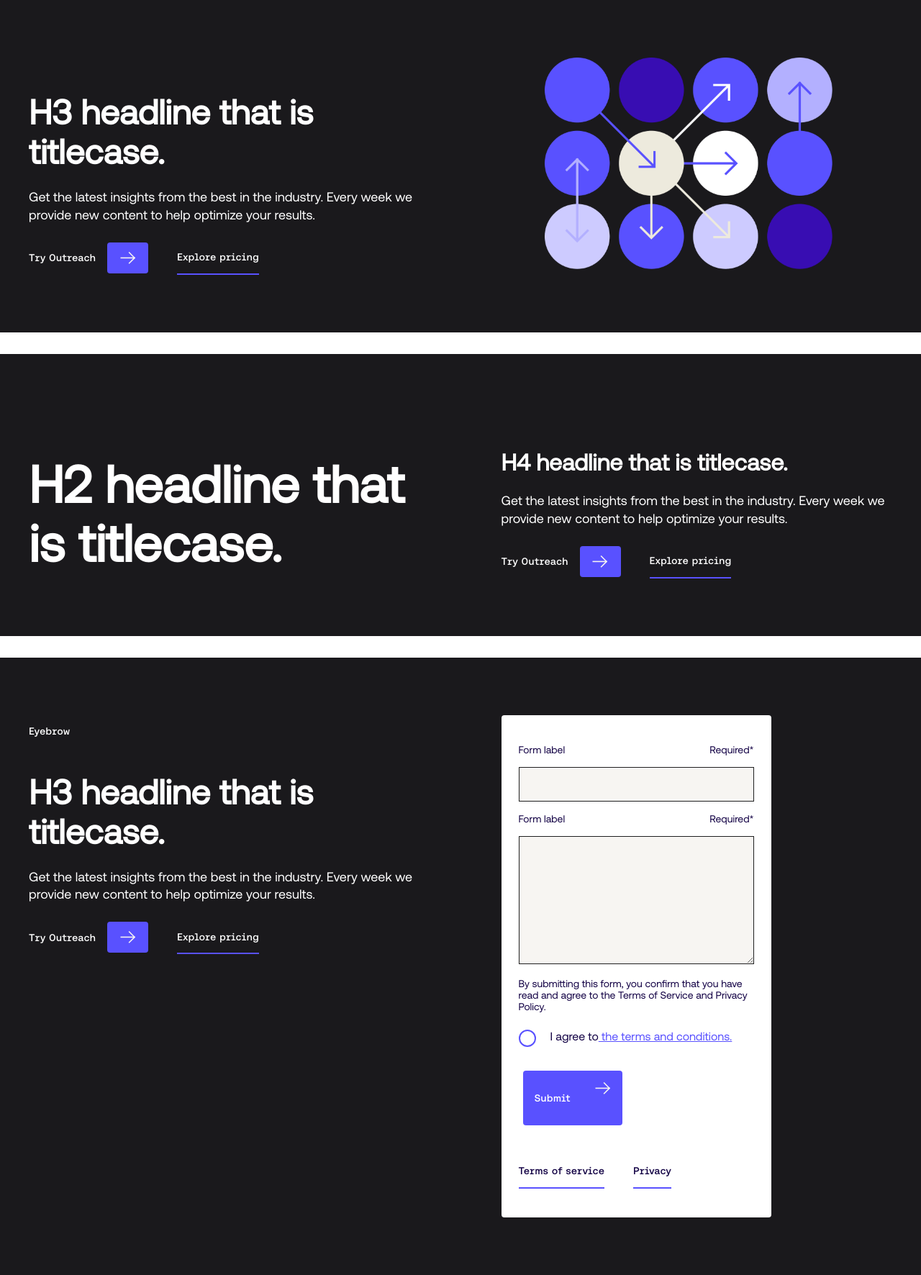
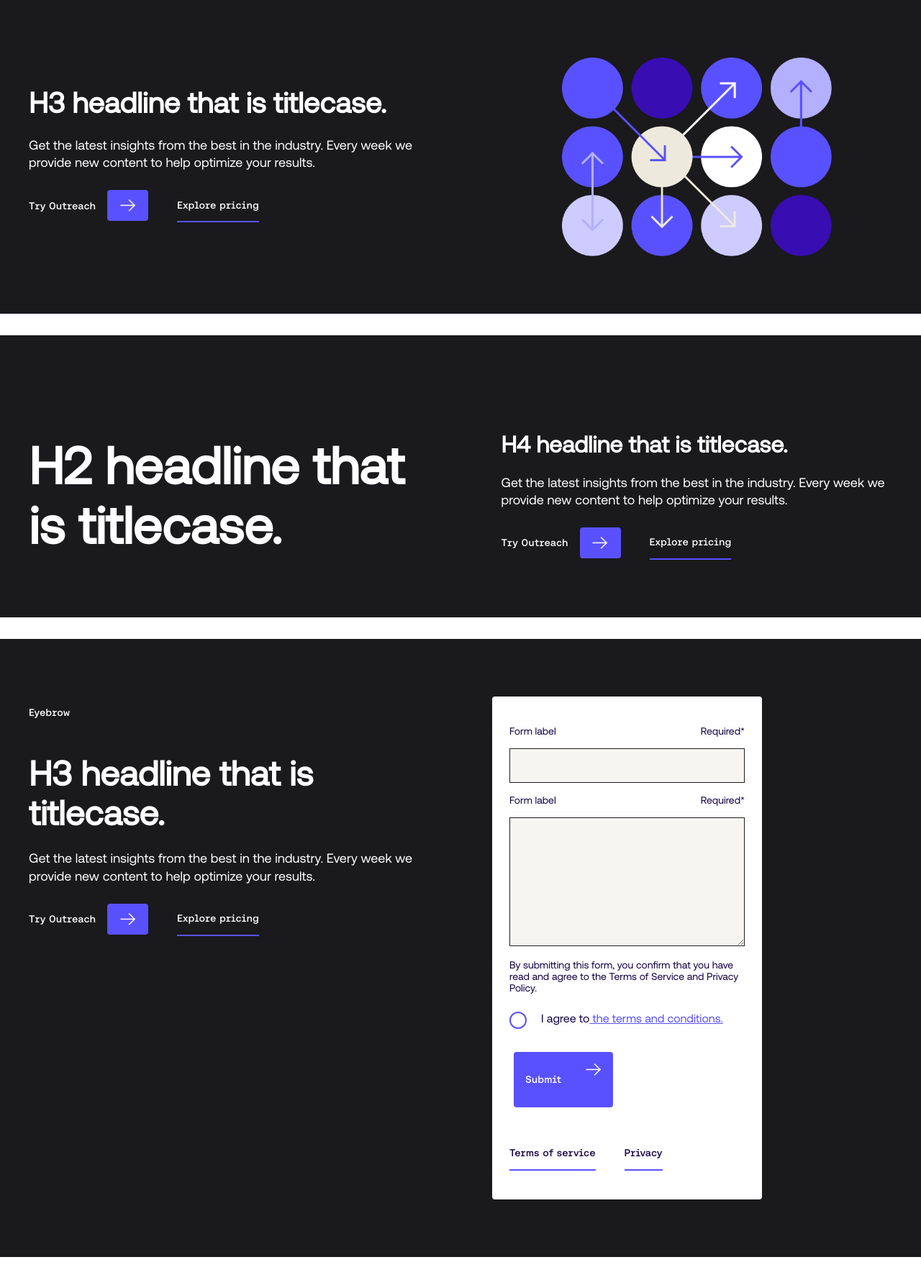
Before and after one commit to ErickRoo/pxpl, a Next.js app: page /components/PreFooter in a window 1280 px wide. Shown: the whole page at 72% size. After the commit the page ends 1747 px from the top, so only its background shows below. Built offline with nearby package versions, Linux system fonts and the light colour scheme.

Commit message:
fix: set styles for desktop version

```diff
--- a/components/blocks/pre_footer/pre_footer.module.scss
+++ b/components/blocks/pre_footer/pre_footer.module.scss
@@ -42,22 +42,43 @@
     gap: 17rem;
     max-width: 108.4rem;
   }
+}
 
-  &__variantImage {
+.wrapper__variantImage {
   gap: 6.87rem;
   flex-direction: column-reverse;
 
   @screen md {
     flex-direction: row;
   }
+
+  @screen lg {
+    gap: 11.3rem;
+
+    h3 {
+      font-size: 4rem;
+    }
   }
 
-  &__variantForm {
+  @screen xl {
+    gap: 17rem;
+
+    h3 {
+      font-size: 4.8rem;
+    }
+  }
+}
+
+.wrapper__variantForm {
   flex-direction: column;
 
   @screen lg {
+    gap: 8.8rem;
     flex-direction: row;
   }
+
+  @screen xl {
+    gap: 17rem;
   }
 }
 
@@ -94,6 +115,10 @@
   }
 
   @screen lg {
+    max-width: 375px;
+  }
+
+  @screen xl {
     max-width: 400px;
   }
 }
```
Lines whose indentation alone changed are shown as unchanged.
